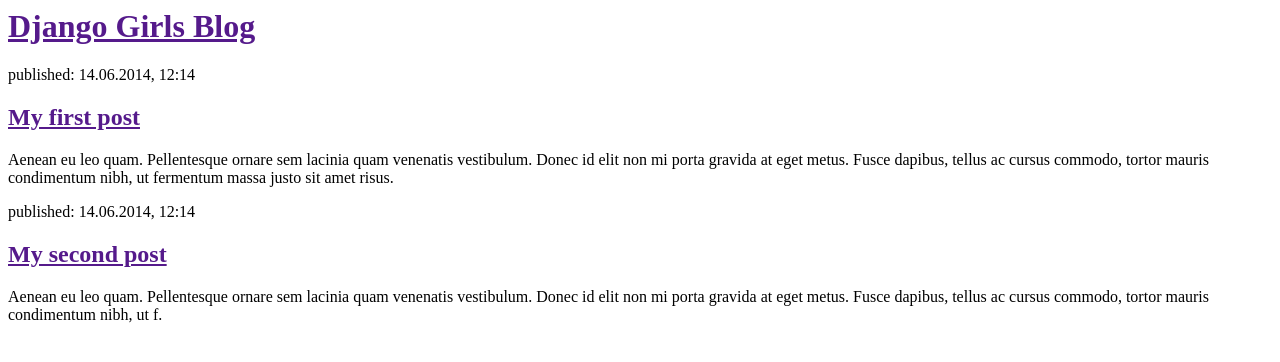
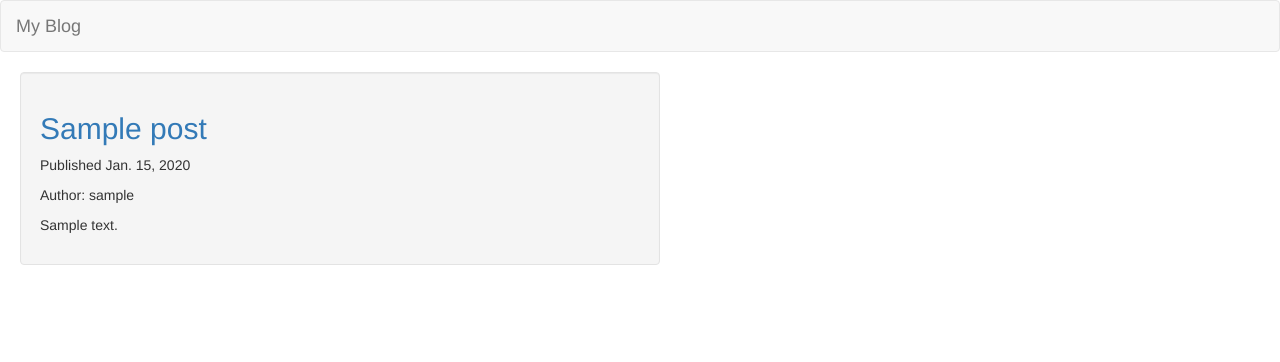
Before and after one commit to spacepiratecowboy/blogtest, a Django app: page / in a window 1280 px wide. Shown: the top 362 px of the page. Run offline with Django 3.2, Linux system fonts and the light colour scheme; tables that the repository leaves empty hold one stand-in row (values such as "Sample post"); some libraries are stand-ins or nearby versions.

Commit message:
added view, fixed up html/css

```diff
--- a/blog/templates/blog/post_list.html
+++ b/blog/templates/blog/post_list.html
@@ -1,22 +1,28 @@
 <html>
     <head>
         <title>Django Girls blog</title>
+        <link href="https://maxcdn.bootstrapcdn.com/bootswatch/3.3.7/flatly/bootstrap.min.css" rel="stylesheet" integrity="sha384-+ENW/yibaokMnme+vBLnHMphUYxHs34h9lpdbSLuAwGkOKFRl4C34WkjazBtb7eT" crossorigin="anonymous">
     </head>
     <body>
-        <div>
-            <h1><a href="">Django Girls Blog</a></h1>
+        <nav class="navbar navbar-default">
+          <div class="container-fluid">
+            <!-- Brand and toggle get grouped for better mobile display -->
+            <div class="navbar-header">
+              <a class="navbar-brand" href="#">My Blog</a>
+            </div>
+          </div>
+        </nav>
+        {% if posts %}
+        {% for post in posts %}
+        <div class="well col-md-6" style="margin-left: 20px">
+            <h2><a href="">{{ post.title }}</a></h2>
+            <p>Published {{ post.published_date | date }}</p>
+            <p>Author: {{ post.author }}</p>
+            <p>{{ post.text }}</p>
         </div>
-
-        <div>
-            <p>published: 14.06.2014, 12:14</p>
-            <h2><a href="">My first post</a></h2>
-            <p>Aenean eu leo quam. Pellentesque ornare sem lacinia quam venenatis vestibulum. Donec id elit non mi porta gravida at eget metus. Fusce dapibus, tellus ac cursus commodo, tortor mauris condimentum nibh, ut fermentum massa justo sit amet risus.</p>
-        </div>
-
-        <div>
-            <p>published: 14.06.2014, 12:14</p>
-            <h2><a href="">My second post</a></h2>
-            <p>Aenean eu leo quam. Pellentesque ornare sem lacinia quam venenatis vestibulum. Donec id elit non mi porta gravida at eget metus. Fusce dapibus, tellus ac cursus commodo, tortor mauris condimentum nibh, ut f.</p>
-        </div>
+        {% endfor %}
+        {% else %}
+        <h3>No posts to show!</h3>
+        {% endif %}
     </body>
 </html>
--- a/blog/views.py
+++ b/blog/views.py
@@ -1,5 +1,7 @@
 from django.shortcuts import render
+from blog.models import Post
 
 # Create your views here.
 def post_list(request):
-    return render(request, 'blog/post_list.html', {})
+    posts = Post.objects.all()
+    return render(request, 'blog/post_list.html', {'posts': posts})
```
